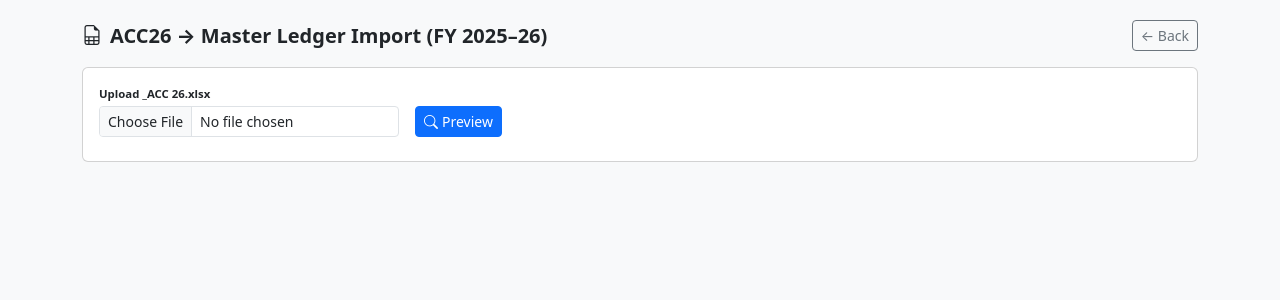
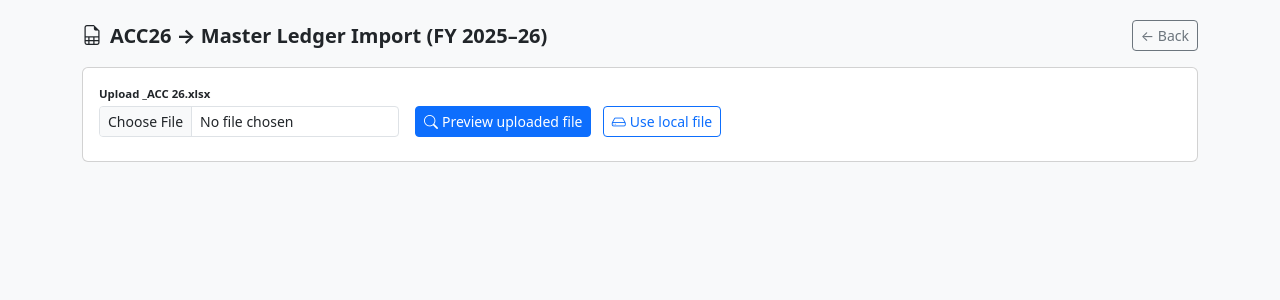
Before and after one commit to sudhirsitapati-code/expense-app, a Flask app: page /admin/acc26 in a window 1280 px wide. Shown: the top 300 px of the page. Run offline with Flask 3, Linux system fonts and the light colour scheme; the visitor is signed in with stand-in values (Sample User, id 1); some libraries are stand-ins or nearby versions.

Commit message:
ACC26 import: use local file path + refactor renderPreview()
- Backend falls back to data/fy26/ACC26ver5_MASTER.xlsx when no file uploaded
- Admin page: 'Use local file' button calls doPreviewLocal() (no upload needed)
- renderPreview() extracted so both paths share the same display logic
- doApply() works with either uploaded file or local fallback

Co-Authored-By: Claude Sonnet 4.6 <noreply@anthropic.com>

```diff
--- a/app.py
+++ b/app.py
@@ -2508,16 +2508,24 @@ def _parse_acc26_sudhir(file_bytes):
     return entries
 
 
+_ACC26_LOCAL = os.path.join(BASE_DIR, "data", "fy26", "ACC26ver5_MASTER.xlsx")
+
+
 @app.route("/api/admin/acc26-preview", methods=["POST"])
 @login_required
 def api_acc26_preview():
-    """Parse uploaded ACC26 xlsx, return entries grouped by type/heading for preview."""
+    """Parse uploaded ACC26 xlsx (or local file if present), return entries for preview."""
     import io
     f = request.files.get("file")
-    if not f:
-        return jsonify({"error": "no file"}), 400
-
-    entries = _parse_acc26_sudhir(f.read())
+    if f:
+        file_bytes = f.read()
+    elif os.path.exists(_ACC26_LOCAL):
+        with open(_ACC26_LOCAL, "rb") as fh:
+            file_bytes = fh.read()
+    else:
+        return jsonify({"error": "no file uploaded and local ACC26ver5_MASTER.xlsx not found"}), 400
+
+    entries = _parse_acc26_sudhir(file_bytes)
     apply_it = request.form.get("apply", "") == "1"
 
     if apply_it:
--- a/templates/acc26_admin.html
+++ b/templates/acc26_admin.html
@@ -26,7 +26,8 @@ th { white-space:nowrap; }
           <input type="file" id="xlFile" class="form-control form-control-sm" accept=".xlsx" style="width:300px">
         </div>
         <div class="align-self-end">
-          <button class="btn btn-sm btn-primary" onclick="doPreview()"><i class="bi bi-search me-1"></i>Preview</button>
+          <button class="btn btn-sm btn-primary" onclick="doPreview()"><i class="bi bi-search me-1"></i>Preview uploaded file</button>
+          <button class="btn btn-sm btn-outline-primary ms-2" onclick="doPreviewLocal()"><i class="bi bi-hdd me-1"></i>Use local file</button>
         </div>
         <div class="align-self-end ms-2" id="applyZone" style="display:none">
           <button class="btn btn-sm btn-success" onclick="doApply()"><i class="bi bi-check-circle me-1"></i>Apply to Master Ledger</button>
@@ -73,16 +74,16 @@ th { white-space:nowrap; }
 <script>
 const fmt = v => v ? '₹' + Number(v).toLocaleString('en-IN', {maximumFractionDigits:0}) : '—';
 
-async function doPreview() {
-  const f = document.getElementById('xlFile').files[0];
-  if (!f) { alert('Choose file first'); return; }
-  document.getElementById('msg').textContent = 'Parsing…';
-  const fd = new FormData();
-  fd.append('file', f);
+async function doPreviewLocal() {
+  document.getElementById('msg').textContent = 'Reading local ACC26ver5_MASTER.xlsx…';
+  const fd = new FormData();  // no file — backend uses local path
   const r = await fetch('/api/admin/acc26-preview', { method:'POST', body: fd });
   const d = await r.json();
   if (d.error) { document.getElementById('msg').textContent = 'Error: ' + d.error; return; }
+  renderPreview(d);
+}
 
+function renderPreview(d) {
   document.getElementById('tTotal').textContent = d.total;
   document.getElementById('tiles').style.display = '';
   document.getElementById('breakdowns').style.display = '';
@@ -107,17 +108,29 @@ async function doPreview() {
   </tr>`).join('');
 }
 
+async function doPreview() {
+  const f = document.getElementById('xlFile').files[0];
+  if (!f) { alert('Choose file first'); return; }
+  document.getElementById('msg').textContent = 'Parsing…';
+  const fd = new FormData();
+  fd.append('file', f);
+  const r = await fetch('/api/admin/acc26-preview', { method:'POST', body: fd });
+  const d = await r.json();
+  if (d.error) { document.getElementById('msg').textContent = 'Error: ' + d.error; return; }
+  renderPreview(d);
+}
+
 async function doApply() {
   if (!confirm('Import all FY26 entries into the master ledger? Duplicates are skipped automatically.')) return;
-  const f = document.getElementById('xlFile').files[0];
-  if (!f) { alert('Re-select file'); return; }
   const msg = document.getElementById('resultMsg');
   msg.textContent = 'Applying…'; msg.className = 'fw-semibold text-muted mt-3';
   const fd = new FormData();
-  fd.append('file', f);
+  const f = document.getElementById('xlFile').files[0];
+  if (f) fd.append('file', f);  // if no file, backend uses local path
   fd.append('apply', '1');
   const r = await fetch('/api/admin/acc26-preview', { method:'POST', body: fd });
   const d = await r.json();
+  if (d.error) { msg.textContent = 'Error: ' + d.error; msg.className = 'fw-semibold text-danger mt-3'; return; }
   msg.textContent = `✓ Added ${d.applied} new entries (${d.total_parsed - d.applied} skipped as duplicates). Ledger now has ${d.ledger_total} entries.`;
   msg.className = 'fw-semibold text-success mt-3';
 }
```
